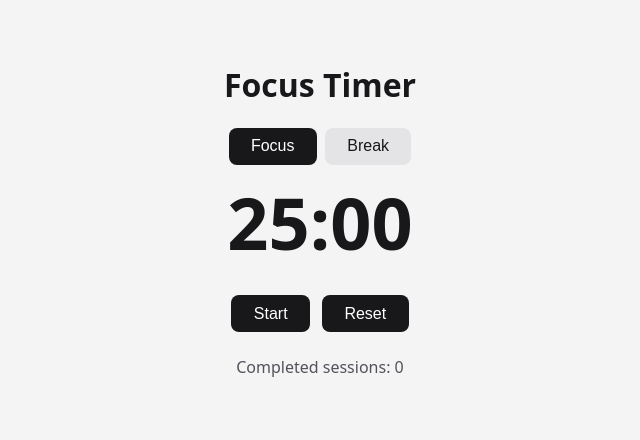
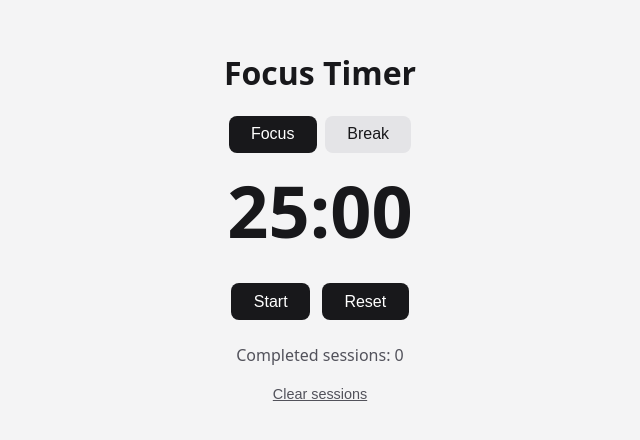
Before and after one commit to niraj5511/FocusTimer, a React (Vite) app: page / in a window 1280 px wide. Shown: the part 182-622 px from the top of the page, without its empty margins (320-960 px from the left). Built offline with nearby package versions, Linux system fonts and the light colour scheme.

Commit message:
Add reset sessions button

```diff
--- a/src/App.jsx
+++ b/src/App.jsx
@@ -60,6 +60,10 @@ export default function App() {
     setSecondsLeft(DURATIONS[mode]);
   }
 
+  function handleClearSessions() {
+    setSessions(0);
+  }
+
   return (
     <main>
       <h1>Focus Timer</h1>
@@ -85,6 +89,9 @@ export default function App() {
         <button onClick={handleReset}>Reset</button>
       </div>
       <p className="sessions">Completed sessions: {sessions}</p>
+      <button className="link-button" onClick={handleClearSessions}>
+        Clear sessions
+      </button>
     </main>
   );
 }
--- a/src/index.css
+++ b/src/index.css
@@ -59,3 +59,16 @@ button:hover {
   margin-top: 1.5rem;
   color: #52525b;
 }
+
+.link-button {
+  background: none;
+  color: #52525b;
+  text-decoration: underline;
+  padding: 0.25rem;
+  font-size: 0.9rem;
+}
+
+.link-button:hover {
+  background: none;
+  color: #18181b;
+}
```
